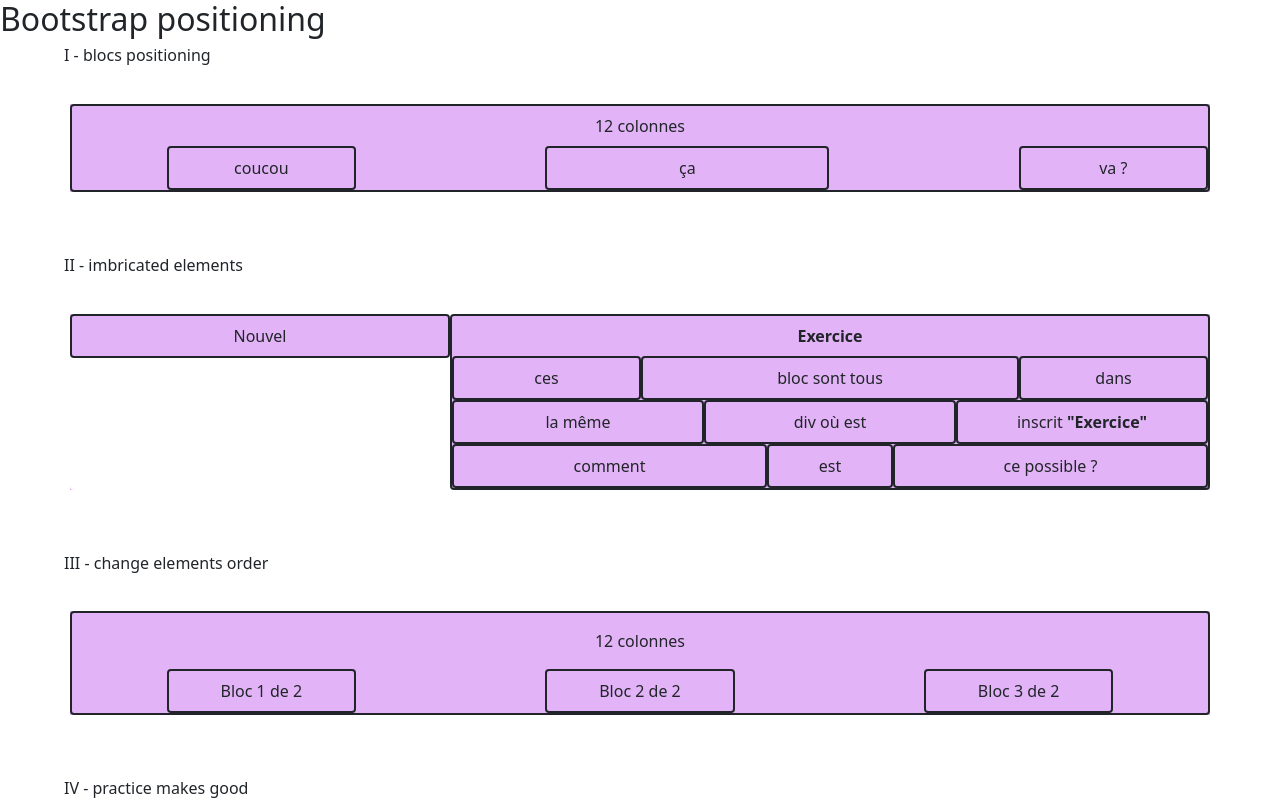
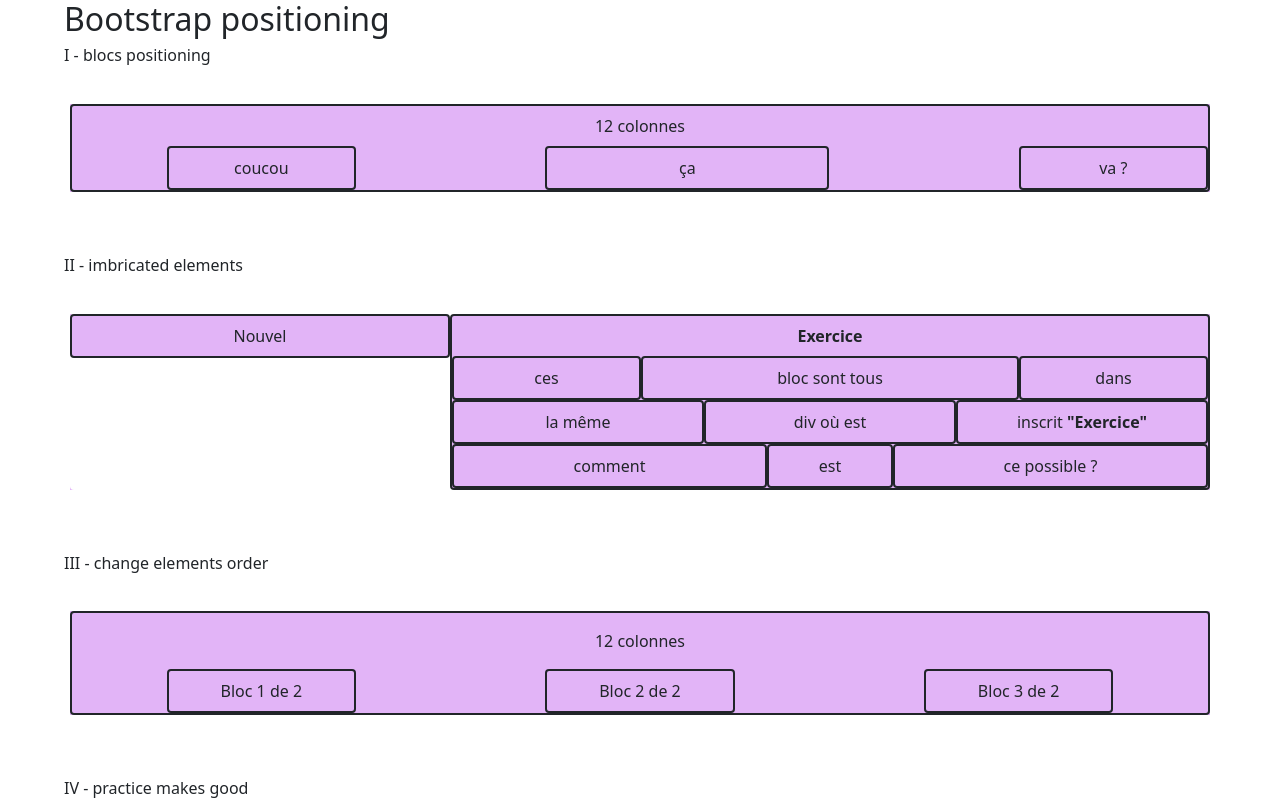
Before and after one commit to adriana-lazurca/exercises-bootstrap, a plain HTML site: page index.html in a window 1280 px wide. Shown: the top 801 px of the page. Drawn offline with nearby package versions, Linux system fonts and the light colour scheme.

Commit message:
change h1-h2

```diff
--- a/style.css
+++ b/style.css
@@ -16,6 +16,6 @@ p {
   margin-bottom: 0.5rem;
 }
 
-h1, h6 {
+h2, h6 {
     margin-left: 5%;
 }
```
